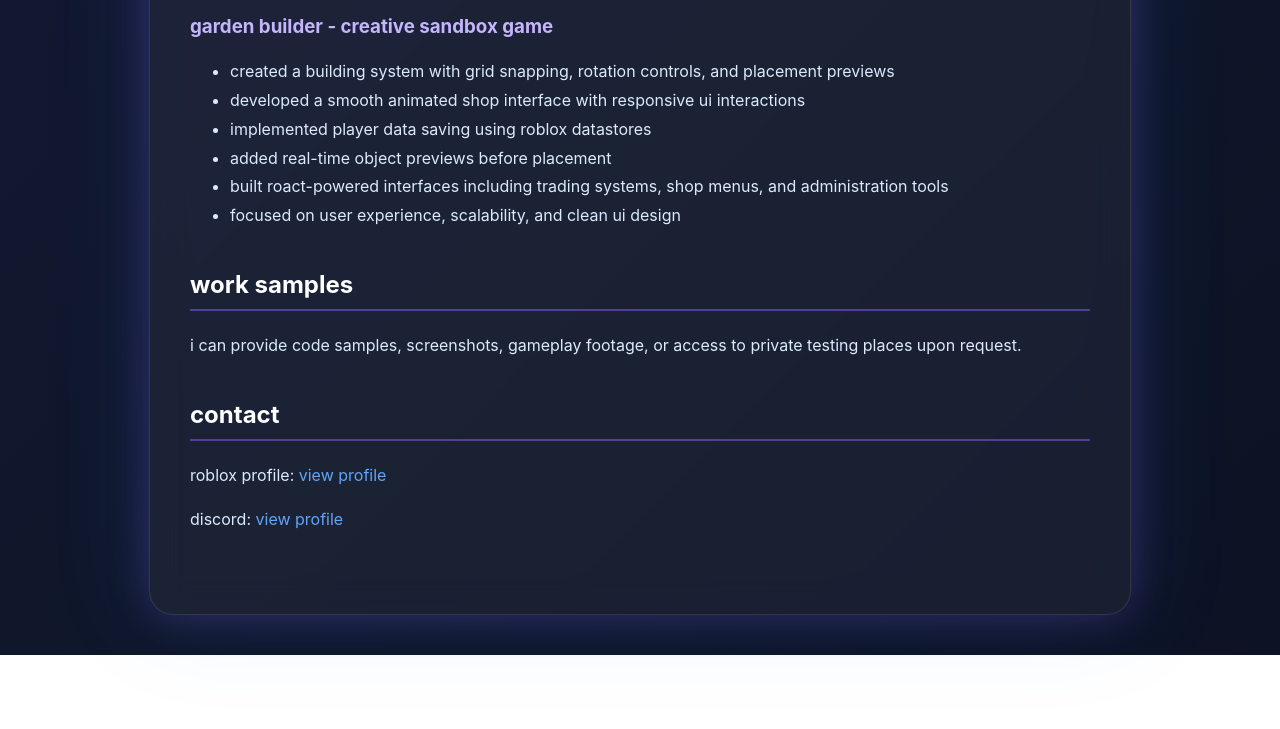
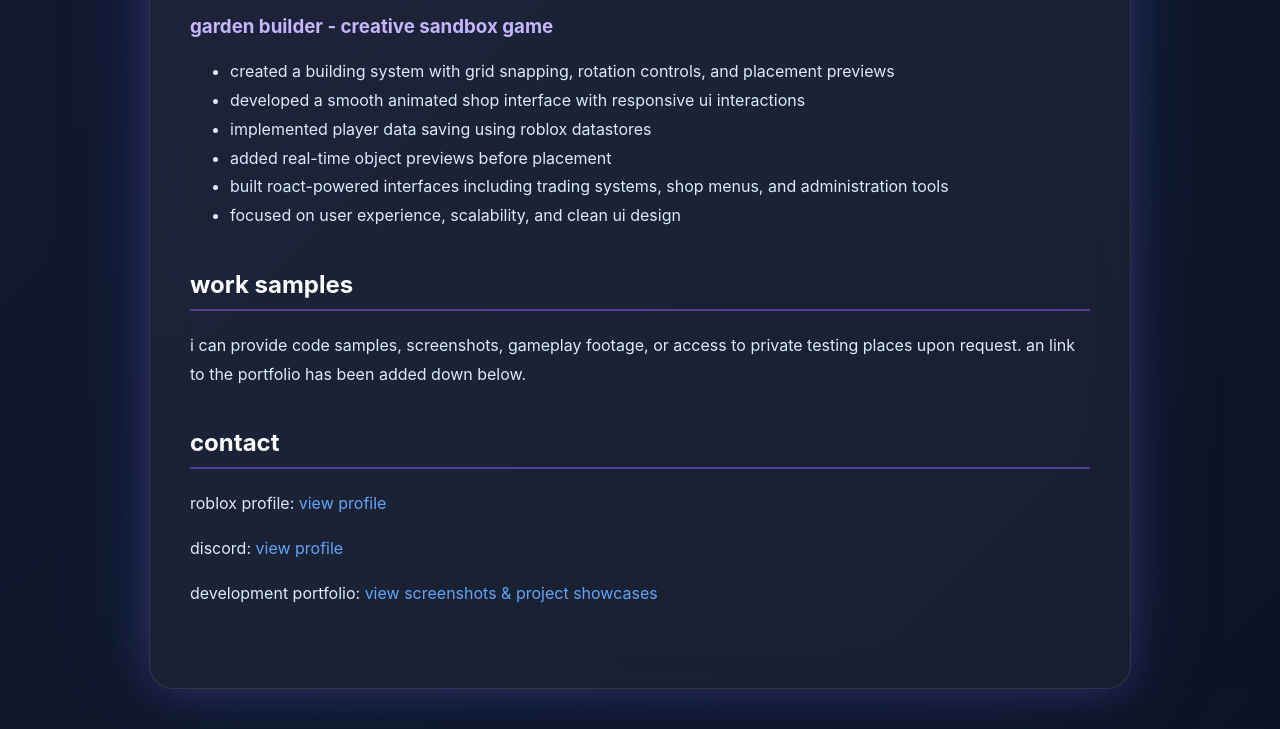
Before and after one commit to raduutzu/portfolio1.github.io, a plain HTML site: page index.html in a window 1280 px wide. Shown: the part 1194-1923 px from the top of the page. Before the commit the page ends 1849 px from the top, so only its background shows below. Drawn offline with Linux system fonts and the light colour scheme.

Commit message:
Add portfolio link to contact section
Added a link to the development portfolio for project showcases.

```diff
--- a/index.html
+++ b/index.html
@@ -231,6 +231,7 @@ View Roblox Profile
 <p>
 i can provide code samples, screenshots, gameplay footage,
 or access to private testing places upon request.
+an link to the portfolio has been added down below.
 </p>
 </section>
 <section>
@@ -247,6 +248,12 @@ discord:
 view profile
 </a>
 </p>
+<p>
+development portfolio:
+<a href="https://medal.tv/albums/1wUr5hlXX7kUJWIXoVK" target="_blank">
+view screenshots & project showcases
+</a>
+</p>
 </section>
 </div>
 </body>
```
